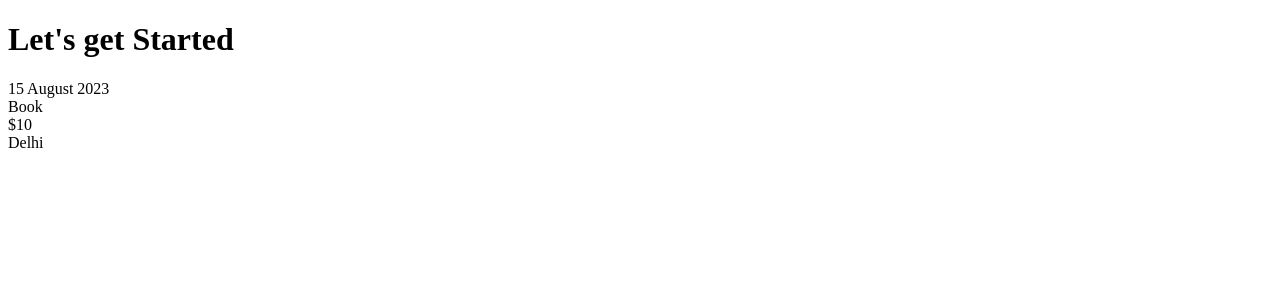
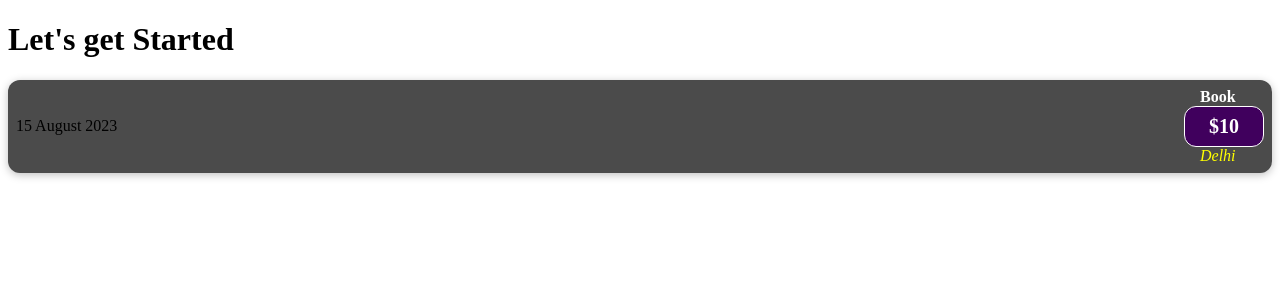
Before and after one commit to SumenKD10/SHP_First_React_App, a React (Create React App) app: page / in a window 1280 px wide. Shown: the top 300 px of the page. Built offline with nearby package versions, Linux system fonts and the light colour scheme.

Commit message:
Done Styling

```diff
--- /dev/null
+++ b/src/components/ExpenseItem.css
@@ -0,0 +1,62 @@
+.expense-item {
+    display: flex;
+    justify-content: space-between;
+    align-items: center;
+    box-shadow: 0 2px 8px rgba(0, 0, 0, 0.25);
+    padding: 0.5rem;
+    margin: 1rem 0;
+    border-radius: 12px;
+    background-color: #4b4b4b;
+  }
+
+  .expense-item__location {
+    margin-left: 1rem;
+    color: yellow;
+    font-style: italic;
+  }
+
+  .expense-item__description {
+    display: flex;
+    flex-direction: column;
+    gap: 1rem;
+    align-items: flex-end;
+    flex-flow: column-reverse;
+    justify-content: flex-start;
+    flex: 1;
+  }
+
+  .expense-item h2 {
+    color: #3a3a3a;
+    font-size: 1rem;
+    flex: 1;
+    margin: 0 1rem;
+    color: white;
+  }
+
+  .expense-item__price {
+    font-size: 1rem;
+    font-weight: bold;
+    color: white;
+    background-color: #40005d;
+    border: 1px solid white;
+    padding: 0.5rem;
+    border-radius: 12px;
+  }
+
+  @media (min-width: 580px) {
+    .expense-item__description {
+      flex-direction: row;
+      align-items: center;
+      justify-content: flex-start;
+      flex: 1;
+    }
+
+    .expense-item__description h2 {
+      font-size: 1.25rem;
+    }
+
+    .expense-item__price {
+      font-size: 1.25rem;
+      padding: 0.5rem 1.5rem;
+    }
+  }
--- a/src/components/ExpenseItem.js
+++ b/src/components/ExpenseItem.js
@@ -1,23 +1,15 @@
+import "./ExpenseItem.css";
+
 function ExpenseItem(){
-    let date = '15 August 2023';
-    let title = 'Book';
-    let location = 'Delhi';
-    let price = '$10';
     return (
-      <>
-        <div>
-          {date}
-        </div>
-        <div>
-          {title}
-        </div>
-        <div>
-          {price}
-        </div>
-        <div>
-          {location}
-        </div>
-      </>
+      <div className='expense-item'>
+      <div className='expense-item__description'>15 August 2023</div>
+      <div>
+        <h2>Book</h2>
+        <div className='expense-item__price'>$10</div>
+        <div className='expense-item__location'>Delhi</div>
+      </div>
+    </div>
     )
   }
 
```
